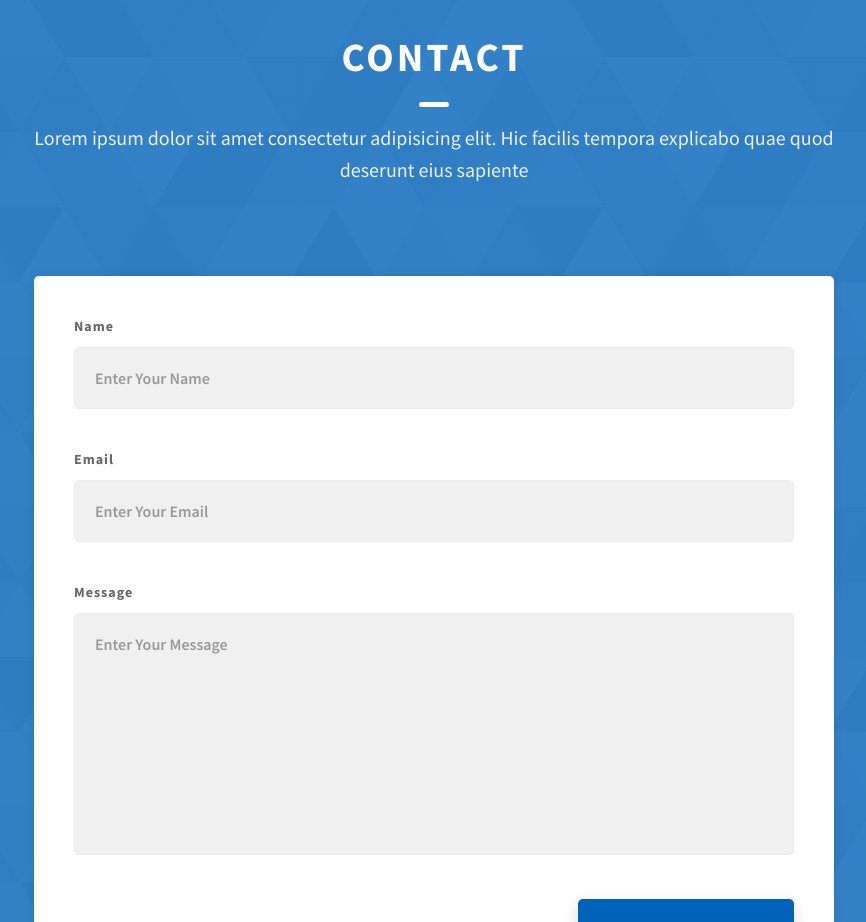
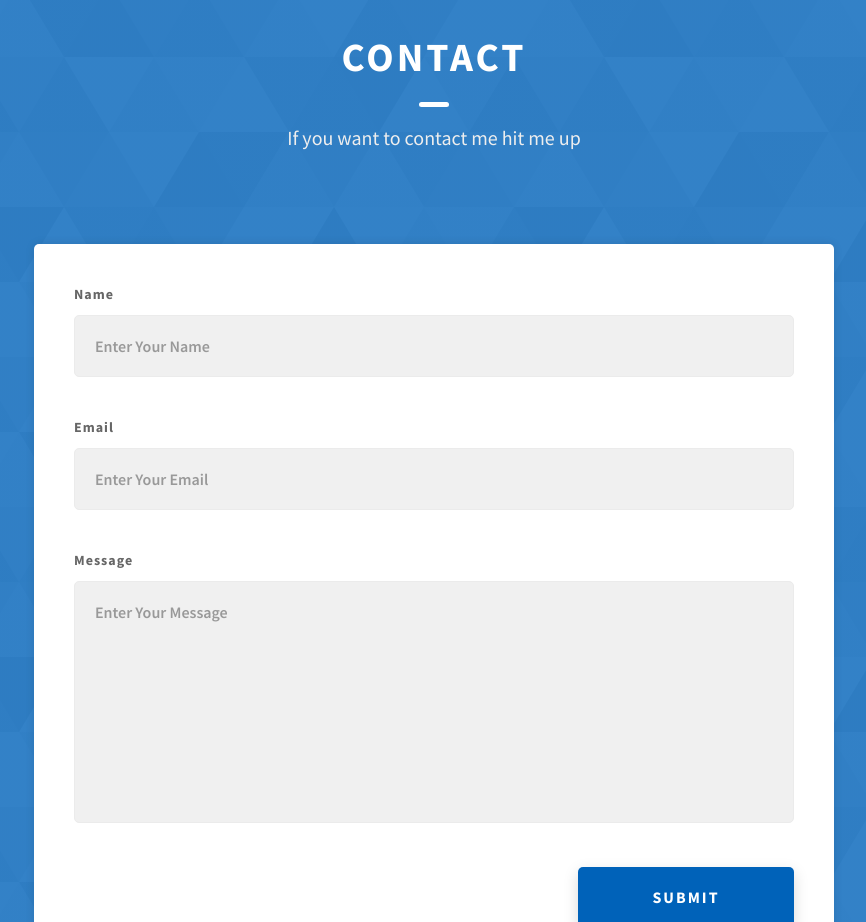
Before and after one commit to aka-frnzy/Portfolio-Website, a website: page index.html in a window 1280 px wide. Shown: the part 1680-2602 px from the top of the page, without its empty margins (206-1072 px from the left). Drawn offline with Linux system fonts and the light colour scheme.

Commit message:
some changes

```diff
--- a/index.html
+++ b/index.html
@@ -4,7 +4,7 @@
     <meta charset="UTF-8" />
     <meta name="viewport" content="width=device-width, initial-scale=1.0" />
     <meta http-equiv="X-UA-Compatible" content="ie=edge" />
-    <title>Frnzy's Portfolio</title>
+    <title>Portfolio</title>
     <meta name="description" content="Portfolio Template for Developer" />
 
     <link rel="stylesheet" href="css/style.css" />
@@ -190,8 +190,7 @@
         <h2 class="heading heading-sec heading-sec__mb-med">
           <span class="heading-sec__main heading-sec__main--lt">Contact</span>
           <span class="heading-sec__sub heading-sec__sub--lt">
-            Lorem ipsum dolor sit amet consectetur adipisicing elit. Hic facilis
-            tempora explicabo quae quod deserunt eius sapiente
+            If you want to contact me hit me up
           </span>
         </h2>
         <div class="contact__form-container">
```
